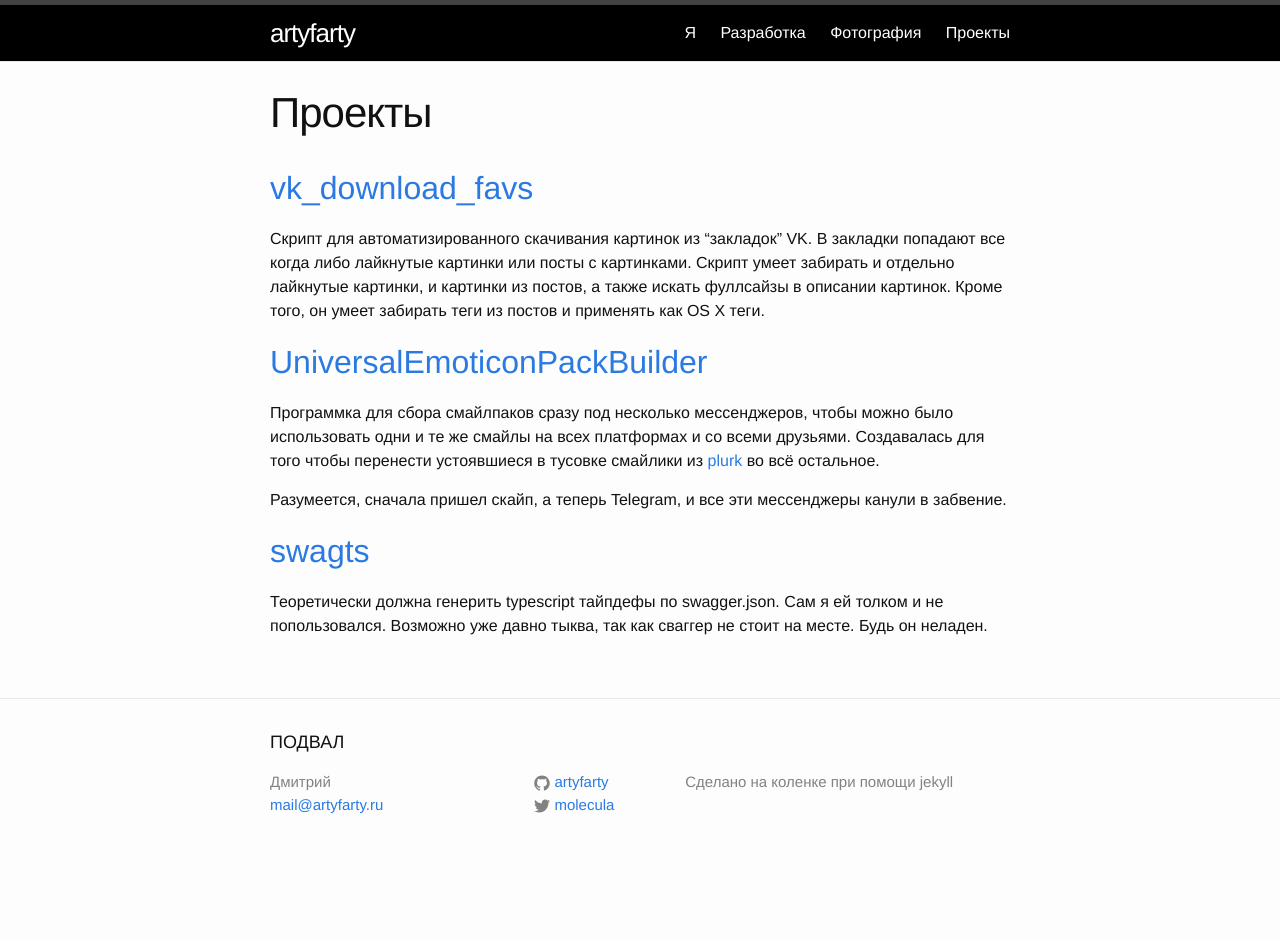
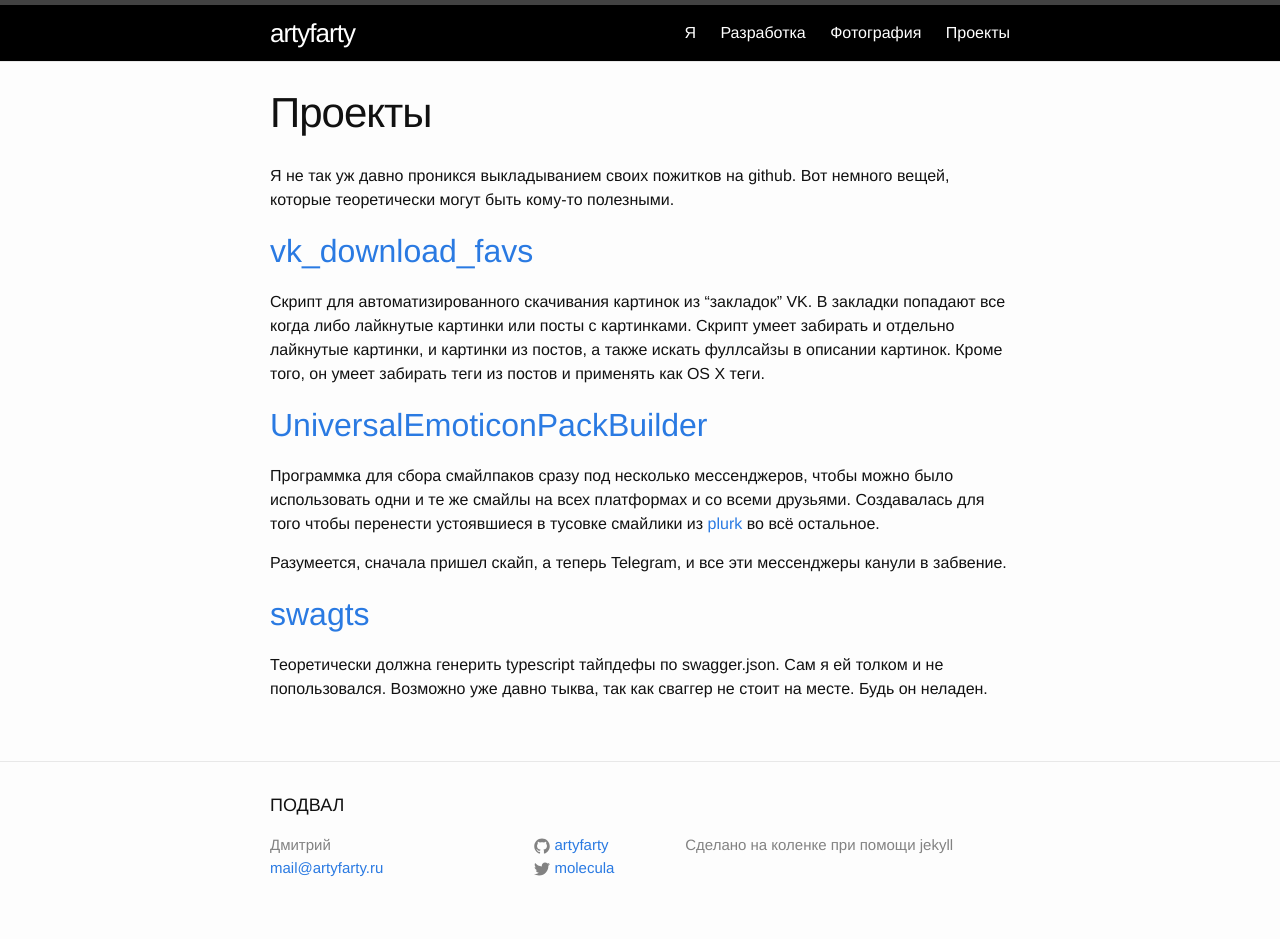
Before and after one commit to artyfarty/artyfartyio.github.io, a Jekyll site: the page built from projects.md, in a window 1280 px wide. Built offline with Jekyll 4.4.1, drawn with Linux system fonts in a browser that asks for light colours; before the commit the page ends 900 px from its top, so only the background shows below that.

Commit message:
Update projects.md

```diff
--- a/projects.md
+++ b/projects.md
@@ -5,6 +5,8 @@ permalink: /projects/
 weight: 60
 hide: yes
 ---
+
+Я не так уж давно проникся выкладыванием своих пожитков на github. Вот немного вещей, которые теоретически могут быть кому-то полезными.
 
 ## [vk_download_favs](https://github.com/artyfarty/vk_download_favs)
 
```
